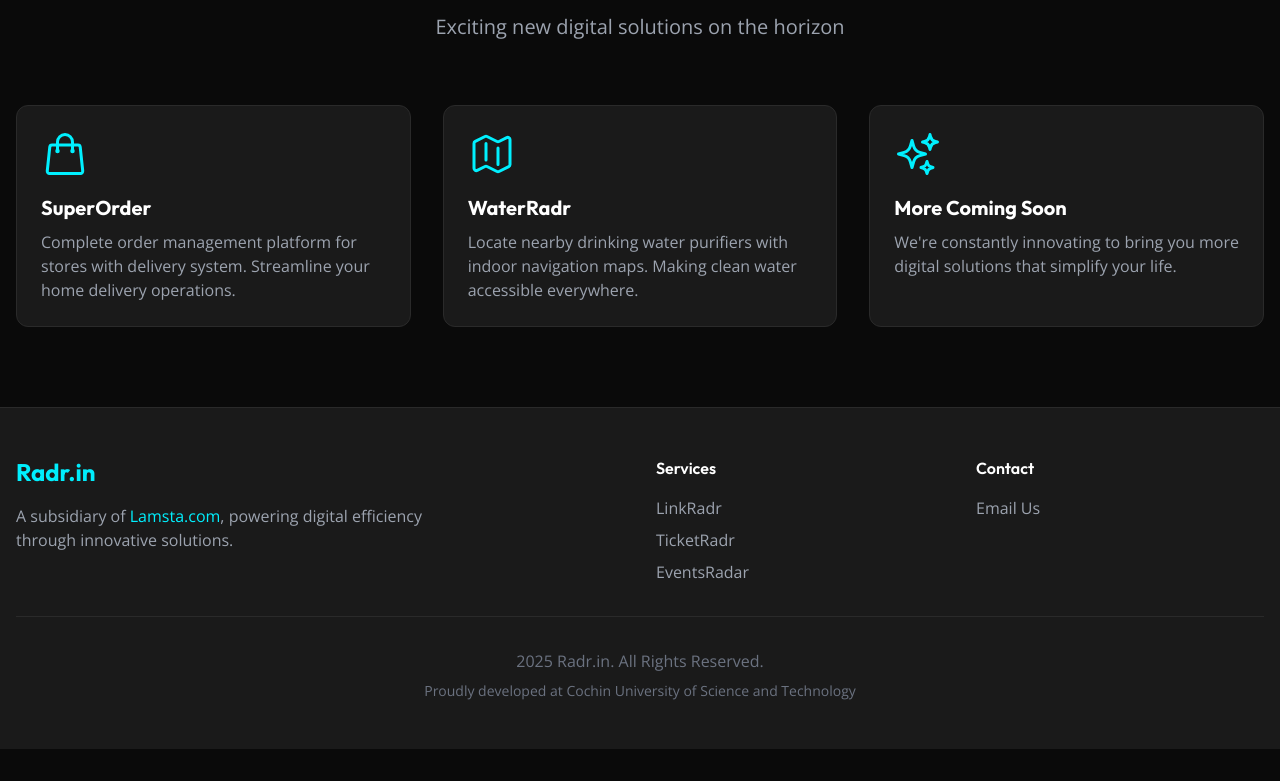
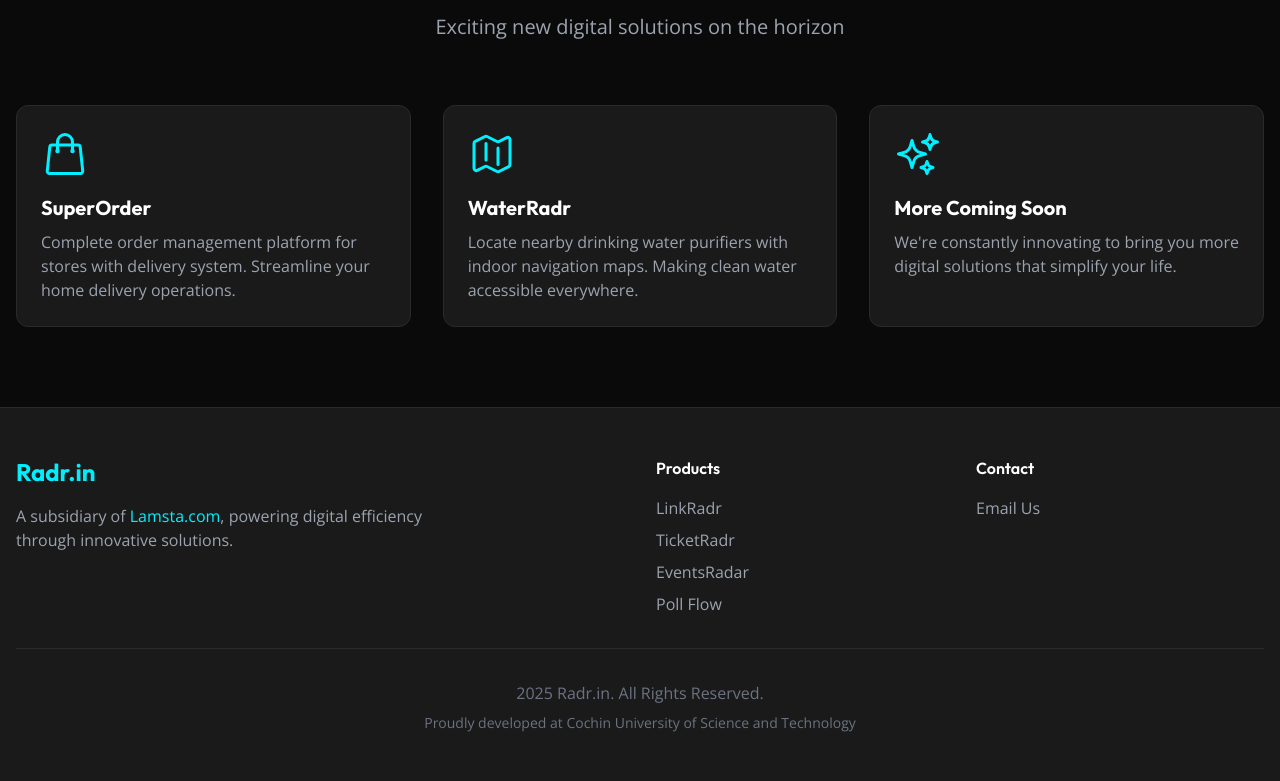
Before and after one commit to aswinpradeepc/radr-landing, a Next.js app: page / in a window 1280 px wide. Shown: the part 1801-2582 px from the top of the page. Before the commit the page ends 2550 px from the top, so only its background shows below. Built offline with nearby package versions, Linux system fonts and the light colour scheme.

Commit message:
edit footer

```diff
--- a/src/components/Footer.tsx
+++ b/src/components/Footer.tsx
@@ -23,7 +23,7 @@
 
           <div className="grid grid-cols-2 gap-8">
             <div>
-              <h4 className="font-outfit font-semibold mb-4 text-white">Services</h4>
+              <h4 className="font-outfit font-semibold mb-4 text-white">Products</h4>
               <ul className="space-y-2">
                 <li>
                   <a href="https://link.radr.in" target="_blank" rel="noopener noreferrer" className="text-gray-400 hover:text-primary transition-colors">LinkRadr</a>
@@ -33,6 +33,9 @@
                 </li>
                 <li>
                   <a href="https://eventsradar.in" target="_blank" rel="noopener noreferrer" className="text-gray-400 hover:text-primary transition-colors">EventsRadar</a>
+                </li>
+                <li>
+                  <a href="https://polls.radr.in" target="_blank" rel="noopener noreferrer" className="text-gray-400 hover:text-primary transition-colors">Poll Flow</a>
                 </li>
               </ul>
             </div>
```
